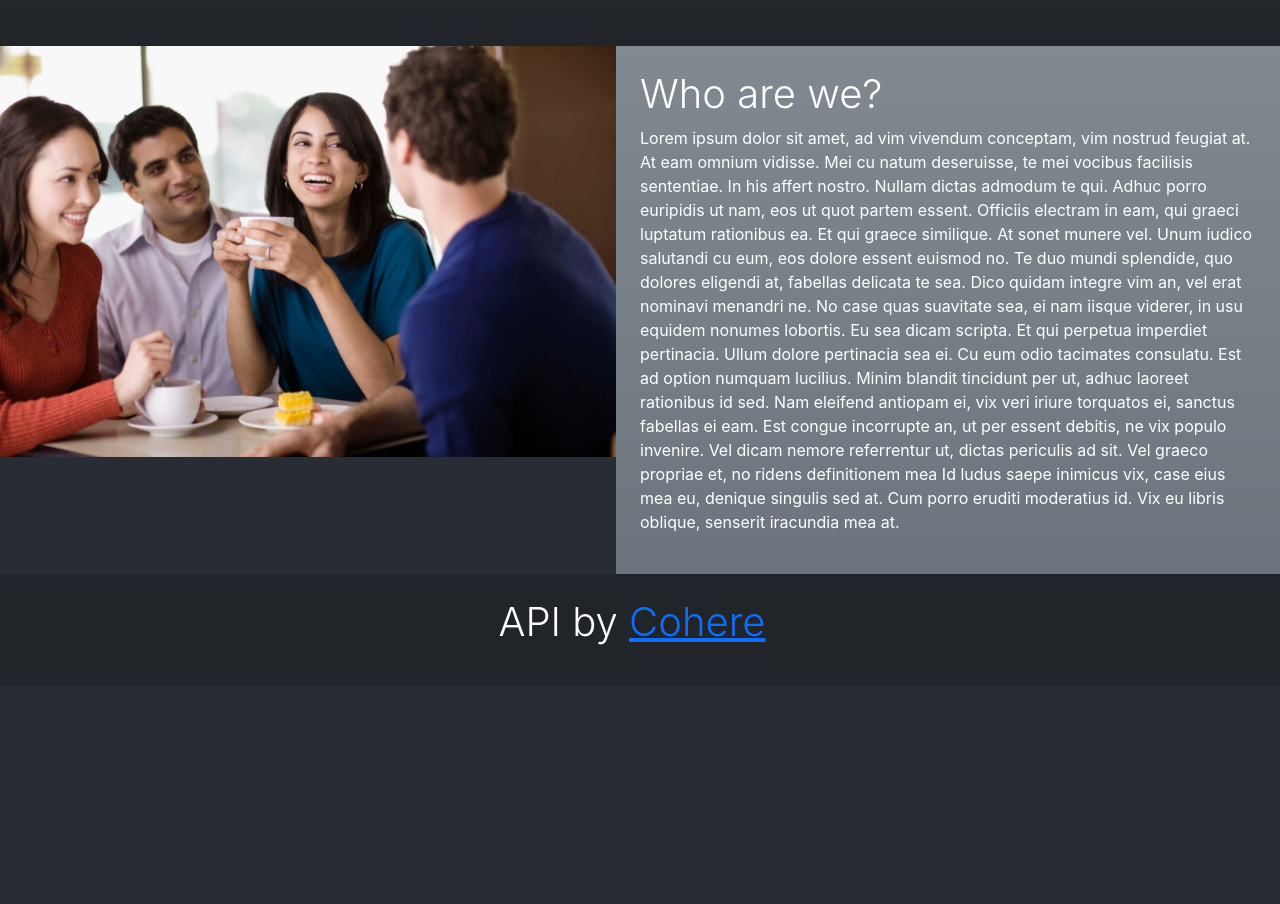
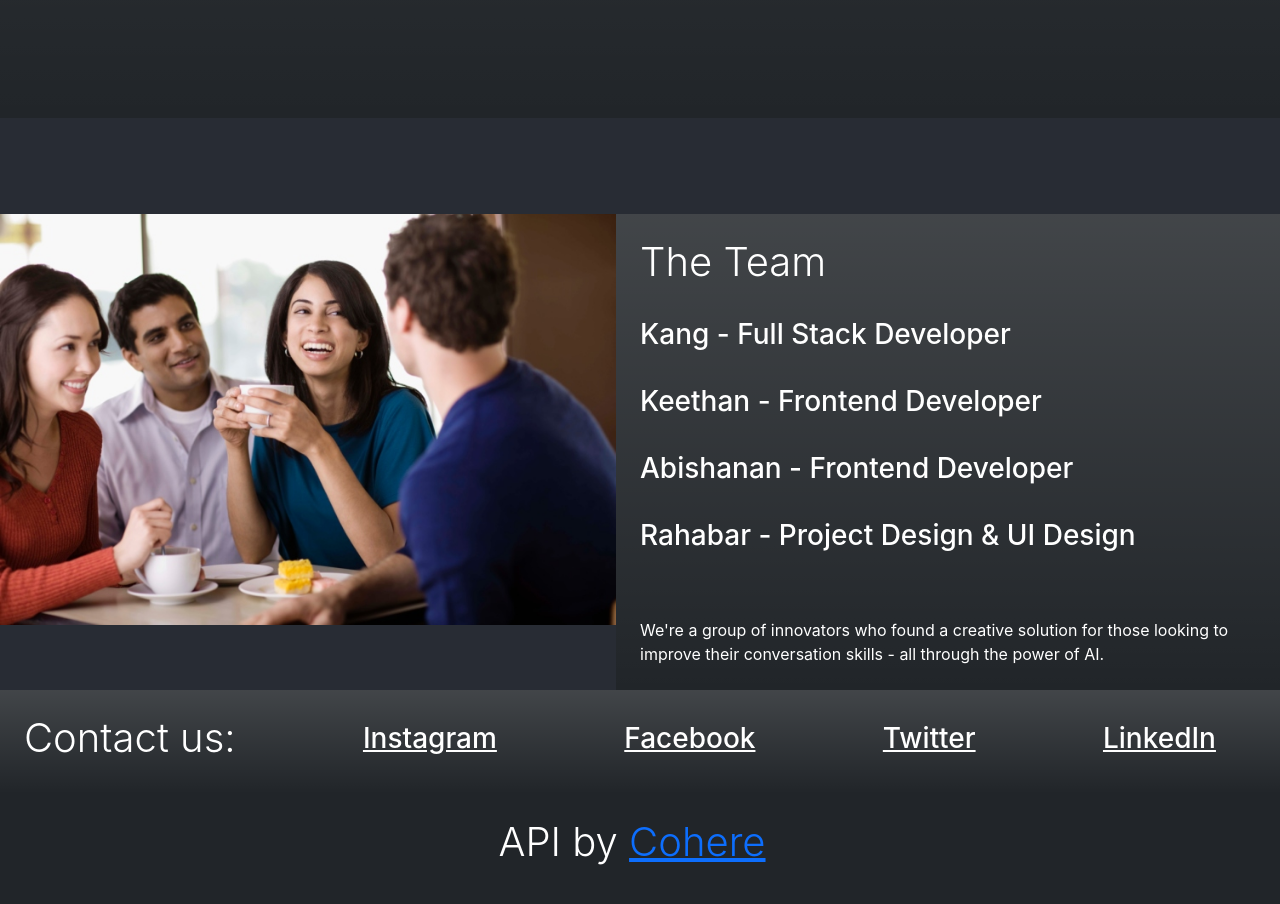
Before and after one commit to keethannn/Convoisseur, a React (Create React App) app in the folder client/: page / in a window 1280 px wide. Shown: the part 800-1704 px from the top of the page. Before the commit the page ends 1486 px from the top, so only its background shows below. Built offline with nearby package versions, Linux system fonts and the light colour scheme.

Commit message:
smooth ui flows in home page

```diff
--- a/client/src/App.css
+++ b/client/src/App.css
@@ -55,3 +55,15 @@ body
     height: 100%;
     background-color: #282c34;
 }
+
+.btn-margin-left {
+  margin-left: 16px;
+}
+
+.padding-right-linkedin{
+  padding-right: 40px;
+}
+
+.margin-top-buffer {
+  margin-top: 7.5px;
+}
--- a/client/src/Home.js
+++ b/client/src/Home.js
@@ -3,6 +3,7 @@ import Navbar from './navigation/Navbar';
 import InputBox from './navigation/InputBox';
 import About from './navigation/About';
 import Footer from './navigation/Footer';
+import Contact from './navigation/Contact';
 
 function Home() {
   return (
@@ -14,6 +15,7 @@ function Home() {
         hasNext={true}
       />
       <About/>
+      <Contact />
       <Footer/>
     </div>
   );
--- a/client/src/chatbot/AIChat.js
+++ b/client/src/chatbot/AIChat.js
@@ -3,9 +3,8 @@ import './Chat.css'
 import Typewriter from 'typewriter-effect'
 
 function AIChat({data, useTypewriter}) {
-    console.log(data, useTypewriter)
     return (<div className='chat-message ai-message '>
-                <p1 className='text-white'>
+                <div style={{ whiteSpace: "pre-line" }} className='text-white'>
                     {
                         useTypewriter
                         ?
@@ -20,7 +19,7 @@ function AIChat({data, useTypewriter}) {
                         :
                         data
                     }
-                </p1>
+                </div>
             </div>);
 }
 
--- a/client/src/chatbot/Chat.css
+++ b/client/src/chatbot/Chat.css
@@ -72,3 +72,7 @@
   background-color: #2563eb;
   color: #fff;
 }
+
+.chat-bottom-padding {
+  padding-bottom: 80px;
+}
--- a/client/src/chatbot/UserChat.js
+++ b/client/src/chatbot/UserChat.js
@@ -3,7 +3,7 @@
 function UserChat({ message }) {
     return (
       <div className='chat-message user-message'>
-        <p1 className='text-white'>{message}</p1>
+        <div className='text-white'>{message}</div>
       </div>
     )
 }
--- a/client/src/navigation/About.js
+++ b/client/src/navigation/About.js
@@ -1,26 +1,40 @@
 import React from 'react';
+import "../App.css"
 
 function About(){
     return(
         <section id='about'>
+            <br />
+            <br />
+            <br />
+            <br />
             <div class="row g-0">
                 <div class="col w-50">
                     <img class="img-fluid" src="download.png"/>
                 </div>
-                <div class="col text-start bg-secondary bg-gradient text-white p-4 align-middle">
+                <div class="col text-white text-start bg-dark bg-gradient text-white p-4 align-middle">
                     <h1 class="fw-light">
-                        Who are we?
+                        The Team
                     </h1>
-                    <p> Lorem ipsum dolor sit amet, ad vim vivendum conceptam, vim nostrud feugiat at. At eam omnium vidisse. Mei cu natum deseruisse, te mei vocibus facilisis sententiae. In his affert nostro. Nullam dictas admodum te qui.
-
-                        Adhuc porro euripidis ut nam, eos ut quot partem essent. Officiis electram in eam, qui graeci luptatum rationibus ea. Et qui graece similique. At sonet munere vel.
-
-                        Unum iudico salutandi cu eum, eos dolore essent euismod no. Te duo mundi splendide, quo dolores eligendi at, fabellas delicata te sea. Dico quidam integre vim an, vel erat nominavi menandri ne. No case quas suavitate sea, ei nam iisque viderer, in usu equidem nonumes lobortis. Eu sea dicam scripta. Et qui perpetua imperdiet pertinacia. Ullum dolore pertinacia sea ei.
-
-                        Cu eum odio tacimates consulatu. Est ad option numquam lucilius. Minim blandit tincidunt per ut, adhuc laoreet rationibus id sed. Nam eleifend antiopam ei, vix veri iriure torquatos ei, sanctus fabellas ei eam. Est congue incorrupte an, ut per essent debitis, ne vix populo invenire. Vel dicam nemore referrentur ut, dictas periculis ad sit. Vel graeco propriae et, no ridens definitionem mea
-
-                        Id ludus saepe inimicus vix, case eius mea eu, denique singulis sed at. Cum porro eruditi moderatius id. Vix eu libris oblique, senserit iracundia mea at.
-                    </p>
+                    <br />
+                    <h3 className='text-xl'>
+                        Kang - Full Stack Developer
+                        <br />
+                        <br />
+                        Keethan - Frontend Developer
+                        <br />
+                        <br />
+                        Abishanan - Frontend Developer
+                        <br />
+                        <br />
+                        Rahabar - Project Design & UI Design
+                        <br />
+                        <br />
+                    </h3>
+                    <br />
+                    <p1>
+                        We're a group of innovators who found a creative solution for those looking to improve their conversation skills - all through the power of AI.
+                    </p1>
                 </div>
             </div>
         </section>
--- /dev/null
+++ b/client/src/navigation/Contact.js
@@ -0,0 +1,28 @@
+import React from 'react';
+import "../App.css"
+
+function Contact(){
+    return(
+        <section id='contact'>
+            <div class="d-flex text-white text-start bg-dark bg-gradient text-white p-4 align-middle justify-content-between">
+                <h1 class="fw-light">
+                    Contact us:
+                </h1>
+                <a href='https://www.instagram.com' className='text-white margin-top-buffer'>
+                    <h3>Instagram</h3>
+                </a>
+                <a href='https://www.facebook.com' className='text-white margin-top-buffer'>
+                    <h3>Facebook</h3>
+                </a>
+                <a href='https://www.twitter.com' className='text-white margin-top-buffer'>
+                    <h3>Twitter</h3>
+                </a>
+                <a href='https://www.linkedin.com' className='padding-right-linkedin text-white margin-top-buffer'>
+                    <h3>LinkedIn</h3>
+                </a>
+            </div>
+        </section>
+    );
+};
+
+export default Contact;
--- a/client/src/navigation/InputBox.js
+++ b/client/src/navigation/InputBox.js
@@ -70,6 +70,9 @@ function InputBox({question, placeholder, hasNext}){
             <br></br>
             <br></br>
             <br></br>
+            <br></br>
+            <br></br>
+            <br></br>
         </div>
     );
 };
--- a/client/src/navigation/Navbar.js
+++ b/client/src/navigation/Navbar.js
@@ -4,7 +4,7 @@ function Navbar(){
     return(
         <nav class="navbar navbar-expand-lg navbar-dark bg-dark sticky-top">
             <div class="container pt-2">
-                <a class="navbar-brand">
+                <a class="navbar-brand" href='/'>
                     <img src="Convoisseur.png" alt="..." height="70"/>
                     { /* <p class="display-6">Convoisseur</p> */}
                 </a>
@@ -17,7 +17,7 @@ function Navbar(){
                     <a className="nav-link active" href="#about">About</a>
                     </li>
                     <li class="nav-item">
-                    <a class="nav-link active" href="#">Contact Us</a>
+                    <a class="nav-link active" href="#contact">Contact Us</a>
                     </li>
                     <li class="nav-item">
                     <a class="nav-link active" href="#">FAQs</a>
```
Also changed, not shown: client/src/chatbot/ChatScreen.js (+73 -13 lines).
